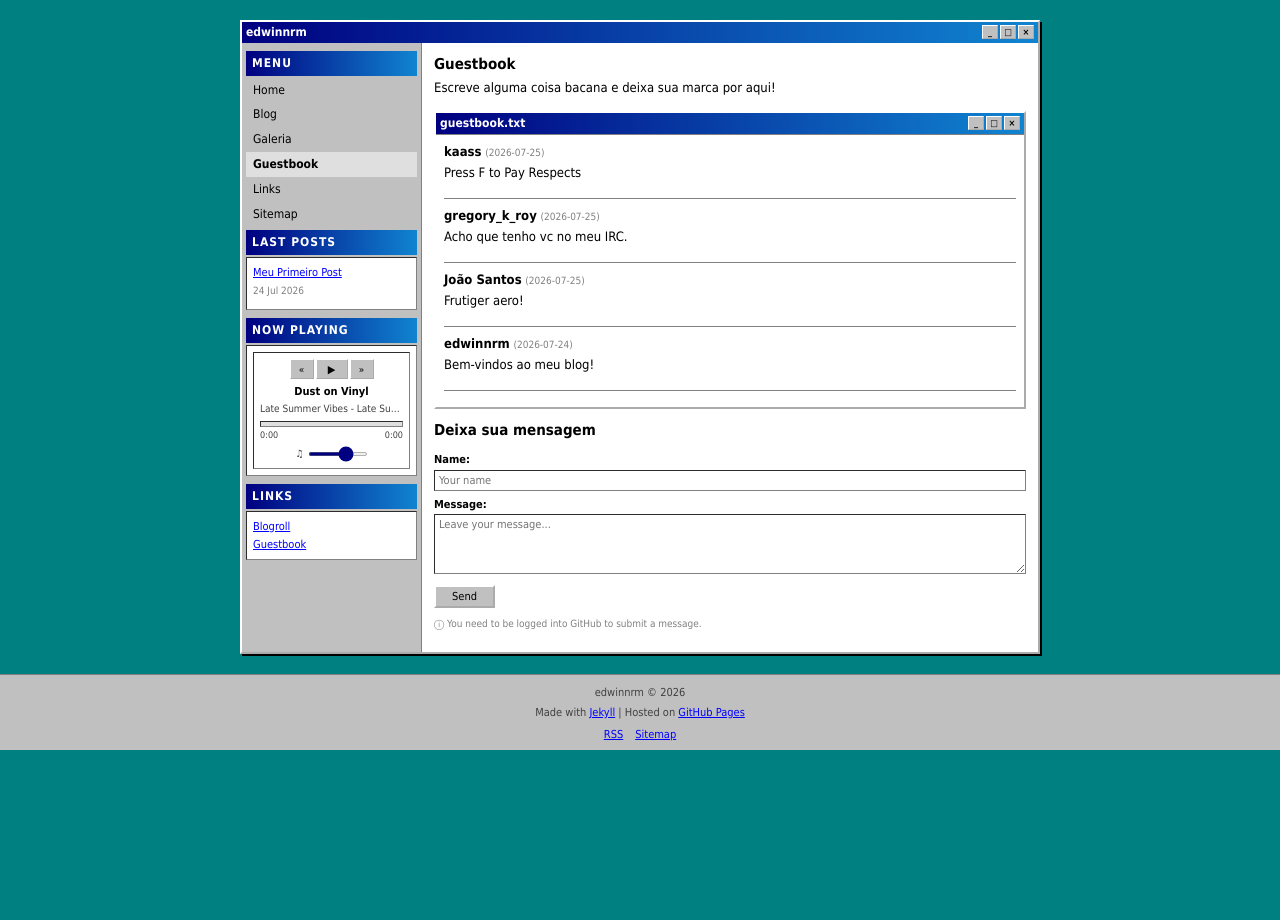
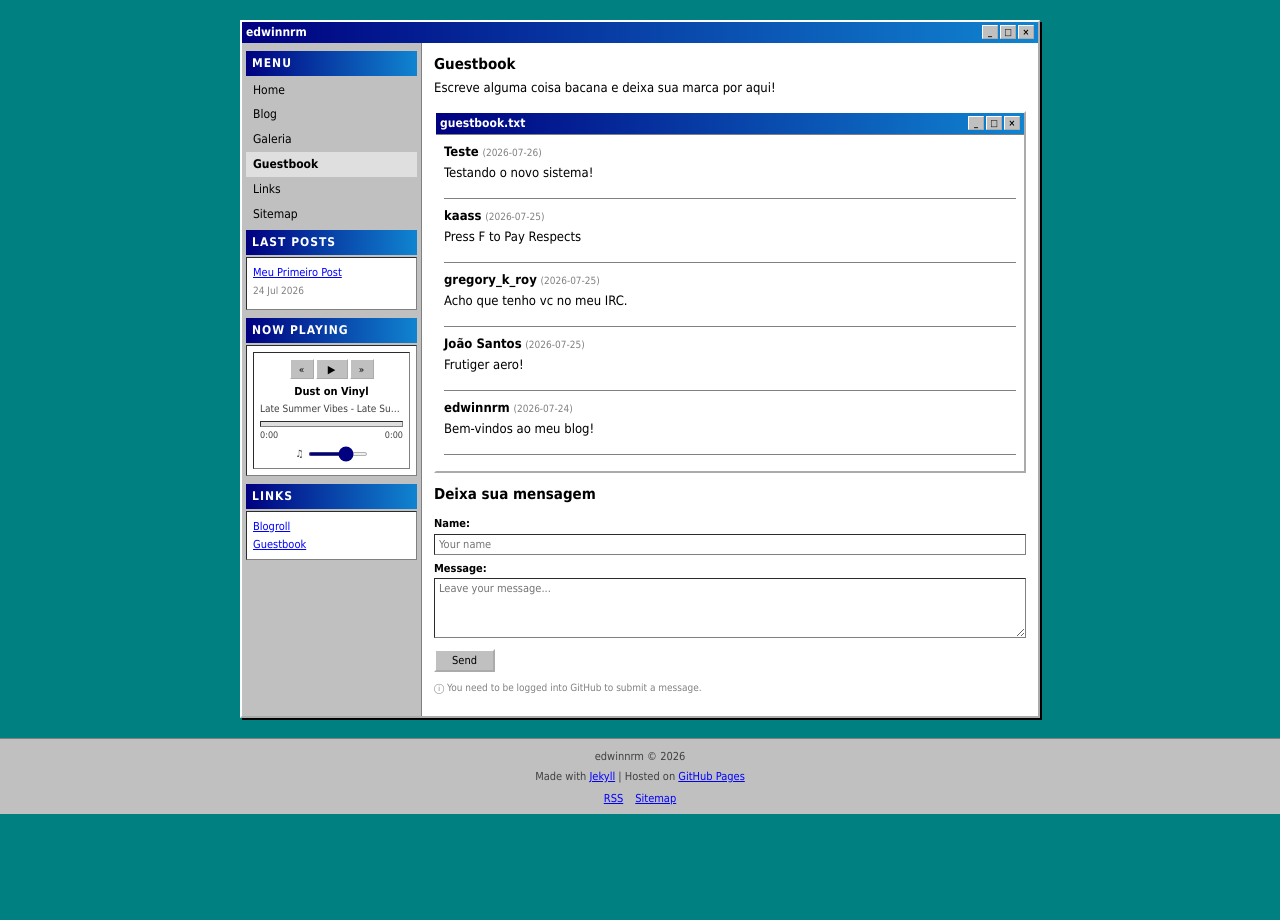
Before and after one commit to EdwinNRM/Blog, a Jekyll site: the page built from pages/guestbook.md, in a window 1280 px wide. Built offline with Jekyll 4.4.1, drawn with Linux system fonts in a browser that asks for light colours.

Commit message:
Add guestbook entry from Teste

```diff
--- a/_data/guestbook.yml
+++ b/_data/guestbook.yml
@@ -13,3 +13,7 @@
 - name: "kaass"
   date: "2026-07-25"
   message: "Press F to Pay Respects"
+
+- name: "Teste"
+  date: "2026-07-26"
+  message: "Testando o novo sistema!"
```
